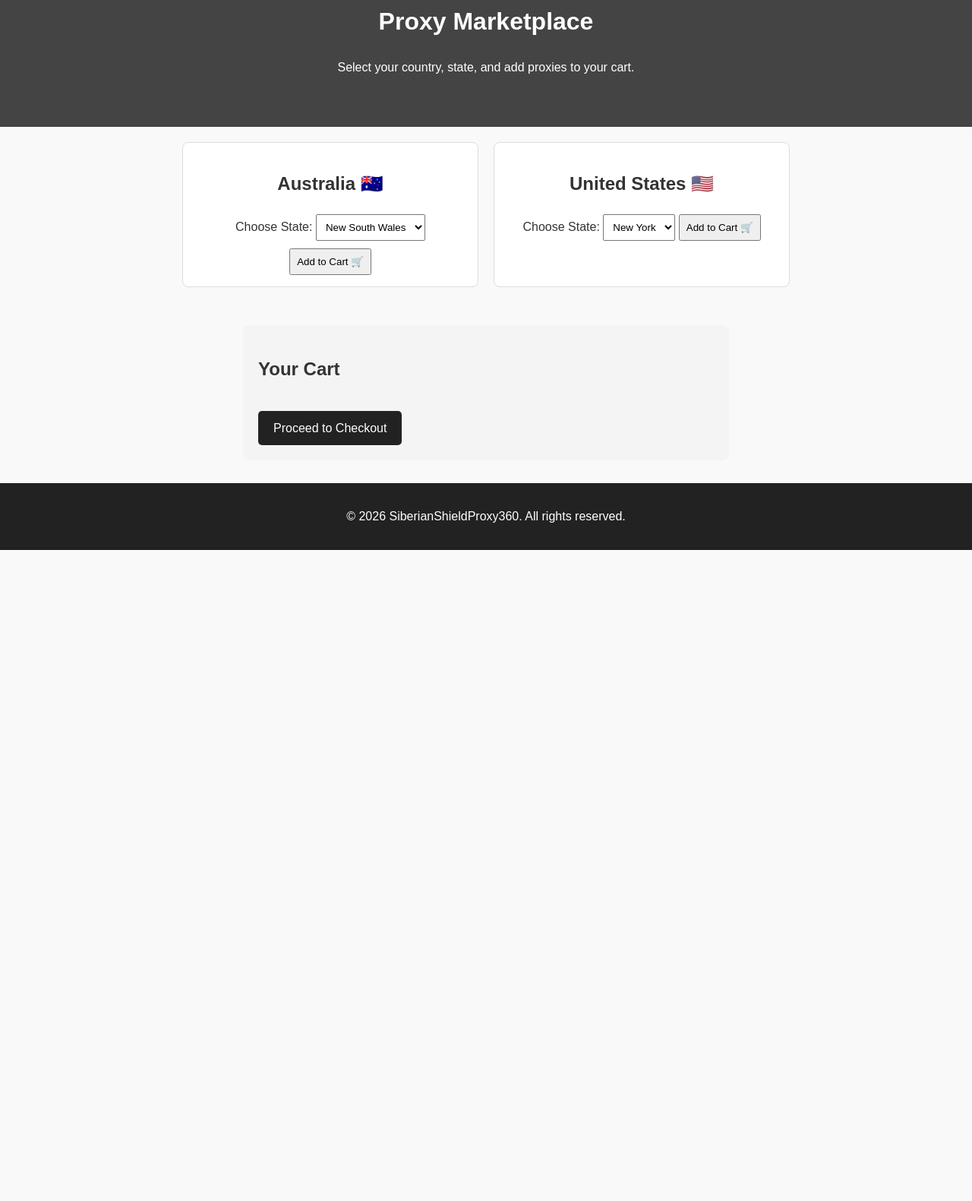
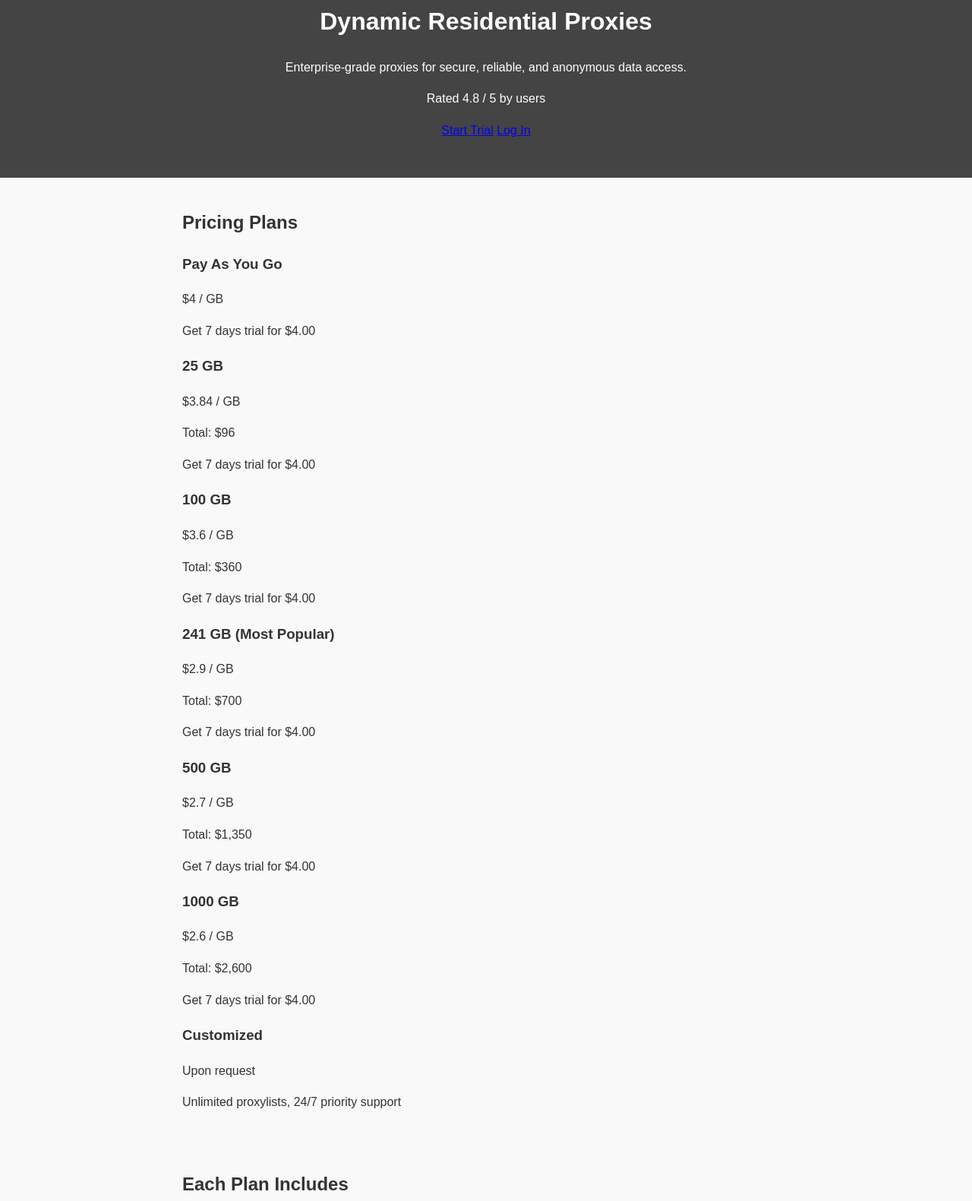
Before and after one commit to siberianshield/siberianshieldproxy360, a plain HTML site: page marketplace.html in a window 1280 px wide. Shown: the part 114-1695 px from the top of the page at 76% size. Before the commit the page ends 838 px from the top, so only its background shows below. Drawn offline with Linux system fonts and the light colour scheme.

Commit message:
Update marketplace.html

```diff
--- a/marketplace.html
+++ b/marketplace.html
@@ -1,12 +1,10 @@
-
 <!DOCTYPE html>
 <html lang="en">
 <head>
   <meta charset="UTF-8">
   <meta name="viewport" content="width=device-width, initial-scale=1.0">
-  <title>Marketplace - SiberianShieldProxy360</title>
+  <title>SiberianShieldProxy360 Pricing</title>
   <link rel="stylesheet" href="style.css">
-  <script src="script.js" defer></script>
 </head>
 <body>
   <!-- Navigation -->
@@ -18,44 +16,86 @@
     </ul>
   </nav>
 
-  <!-- Marketplace Header -->
+  <!-- Hero Section -->
   <header class="hero">
-    <h1>Proxy Marketplace</h1>
-    <p>Select your country, state, and add proxies to your cart.</p>
+    <h1>Dynamic Residential Proxies</h1>
+    <p>Enterprise-grade proxies for secure, reliable, and anonymous data access.</p>
+    <p>Rated 4.8 / 5 by users</p>
+    <a href="payment.html" class="cta-btn">Start Trial</a>
+    <a href="login.html" class="cta-btn">Log In</a>
   </header>
 
-  <!-- Countries Grid -->
-  <section class="countries">
-    <div class="country-card">
-      <h2>Australia 🇦🇺</h2>
-      <label for="australia-states">Choose State:</label>
-      <select id="australia-states">
-        <option value="nsw">New South Wales</option>
-        <option value="vic">Victoria</option>
-        <option value="qld">Queensland</option>
-      </select>
-      <button onclick="addToCart('Australia Proxy')">Add to Cart 🛒</button>
+  <!-- Pricing Plans -->
+  <section class="pricing">
+    <h2>Pricing Plans</h2>
+    <div class="plan">
+      <h3>Pay As You Go</h3>
+      <p>$4 / GB</p>
+      <p>Get 7 days trial for $4.00</p>
     </div>
-
-    <div class="country-card">
-      <h2>United States 🇺🇸</h2>
-      <label for="us-states">Choose State:</label>
-      <select id="us-states">
-        <option value="ny">New York</option>
-        <option value="ca">California</option>
-        <option value="tx">Texas</option>
-      </select>
-      <button onclick="addToCart('USA Proxy')">Add to Cart 🛒</button>
+    <div class="plan">
+      <h3>25 GB</h3>
+      <p>$3.84 / GB</p>
+      <p>Total: $96</p>
+      <p>Get 7 days trial for $4.00</p>
     </div>
-
-    <!-- Repeat similar blocks for other countries (UK, Germany, France, Canada, Japan, etc.) -->
+    <div class="plan">
+      <h3>100 GB</h3>
+      <p>$3.6 / GB</p>
+      <p>Total: $360</p>
+      <p>Get 7 days trial for $4.00</p>
+    </div>
+    <div class="plan popular">
+      <h3>241 GB (Most Popular)</h3>
+      <p>$2.9 / GB</p>
+      <p>Total: $700</p>
+      <p>Get 7 days trial for $4.00</p>
+    </div>
+    <div class="plan">
+      <h3>500 GB</h3>
+      <p>$2.7 / GB</p>
+      <p>Total: $1,350</p>
+      <p>Get 7 days trial for $4.00</p>
+    </div>
+    <div class="plan">
+      <h3>1000 GB</h3>
+      <p>$2.6 / GB</p>
+      <p>Total: $2,600</p>
+      <p>Get 7 days trial for $4.00</p>
+    </div>
+    <div class="plan">
+      <h3>Customized</h3>
+      <p>Upon request</p>
+      <p>Unlimited proxylists, 24/7 priority support</p>
+    </div>
   </section>
 
-  <!-- Cart Section -->
-  <section class="cart">
-    <h2>Your Cart</h2>
-    <ul id="cart-items"></ul>
-    <a href="payment.html" class="checkout-btn">Proceed to Checkout</a>
+  <!-- Features -->
+  <section class="features">
+    <h2>Each Plan Includes</h2>
+    <ul>
+      <li>35 million+ IPs</li>
+      <li>Worldwide Geo</li>
+      <li>99.9% uptime</li>
+      <li>Auth: Login/Password or IP Whitelist</li>
+      <li>Rotation time selection</li>
+      <li>0.4s response time</li>
+      <li>100% ethically-sourced proxies</li>
+      <li>Country/City/ZIP targeting</li>
+    </ul>
+  </section>
+
+  <!-- Payment Methods -->
+  <section class="payment-methods">
+    <h2>Payment Methods</h2>
+    <p>SSL Secure Payment — your information is protected by 256-bit SSL</p>
+    <ul>
+      <li>Visa</li>
+      <li>Mastercard</li>
+      <li>PayPal</li>
+      <li>Discover</li>
+      <li>Google Pay / Apple Pay (via Smart Wallet)</li>
+    </ul>
   </section>
 
   <!-- Footer -->
```
